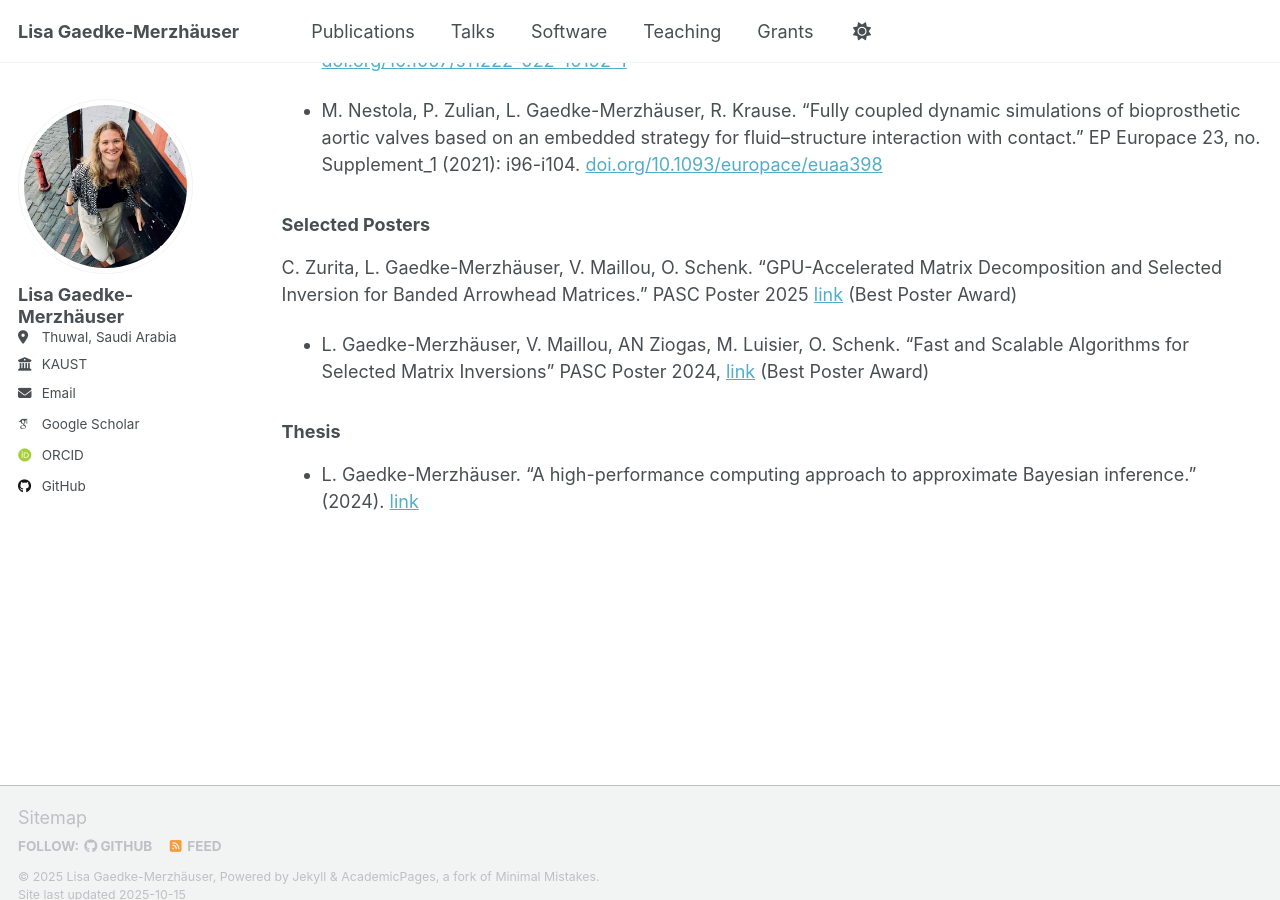
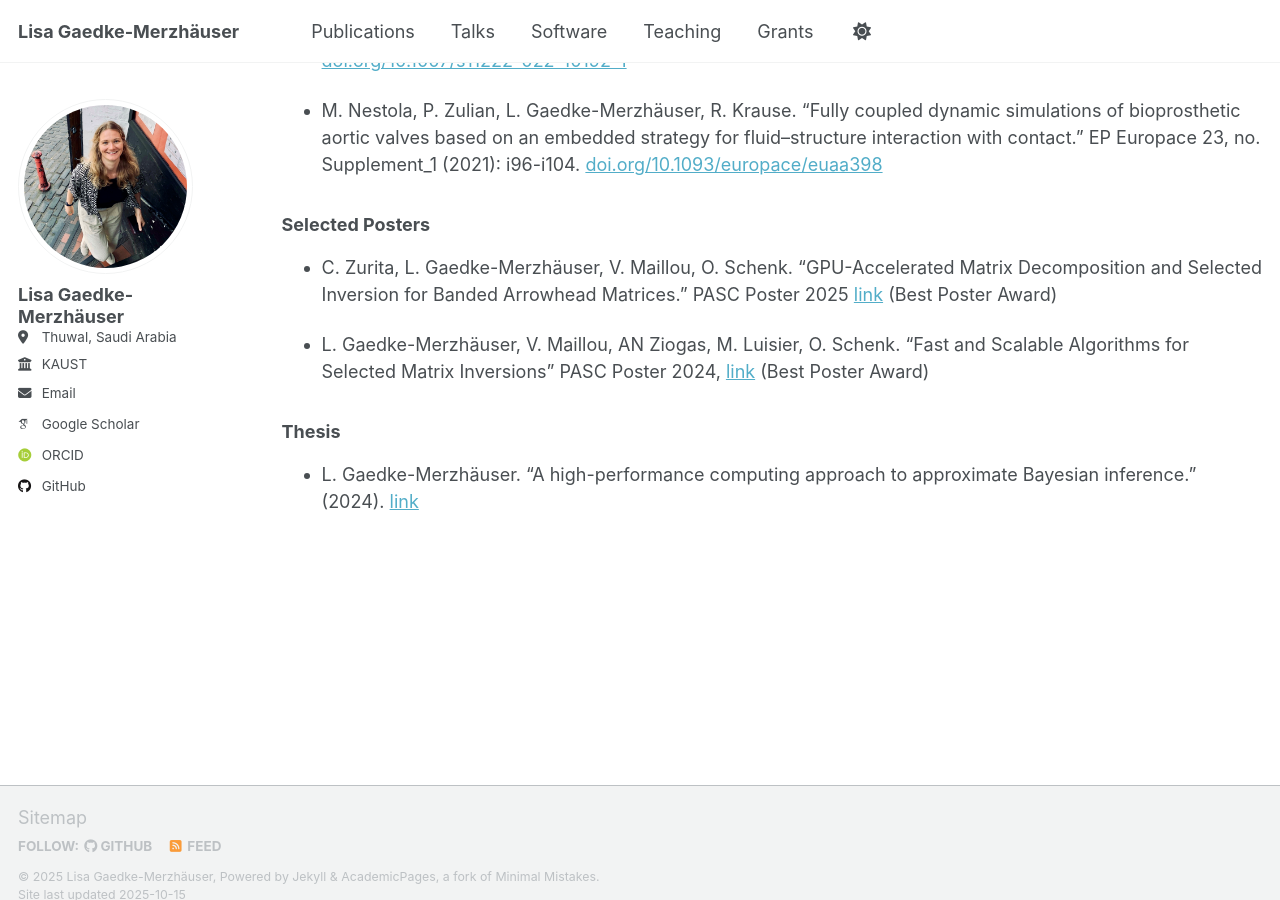
Before and after one commit to lisa-gm/lisa-gm.github.io, a Jekyll site: the page built from _pages/publications.md, in a window 1280 px wide and 900 px high, scrolled down 730 px. Built offline with Jekyll 4.4.1, drawn with Linux system fonts in a browser that asks for light colours; some web fonts are replaced; a script that is not in the unit is left out.

Commit message:
fixed another indent

```diff
--- a/_pages/publications.md
+++ b/_pages/publications.md
@@ -26,7 +26,7 @@ author_profile: true
 
 ### Selected Posters
 
-C. Zurita, L. Gaedke-Merzhäuser, V. Maillou, O. Schenk. "GPU-Accelerated Matrix Decomposition and Selected Inversion for Banded Arrowhead Matrices." PASC Poster 2025 [link](https://pasc25.pasc-conference.org/presentation/?id=pos146&sess=sess149) (Best Poster Award)
+- C. Zurita, L. Gaedke-Merzhäuser, V. Maillou, O. Schenk. "GPU-Accelerated Matrix Decomposition and Selected Inversion for Banded Arrowhead Matrices." PASC Poster 2025 [link](https://pasc25.pasc-conference.org/presentation/?id=pos146&sess=sess149) (Best Poster Award)
 
 
 - L. Gaedke-Merzhäuser, V. Maillou, AN Ziogas, M. Luisier, O. Schenk. "Fast and Scalable Algorithms for Selected Matrix Inversions" PASC Poster 2024, [link](https://pasc24.pasc-conference.org/presentation/?id=pos105&sess=sess156) (Best Poster Award)
```
